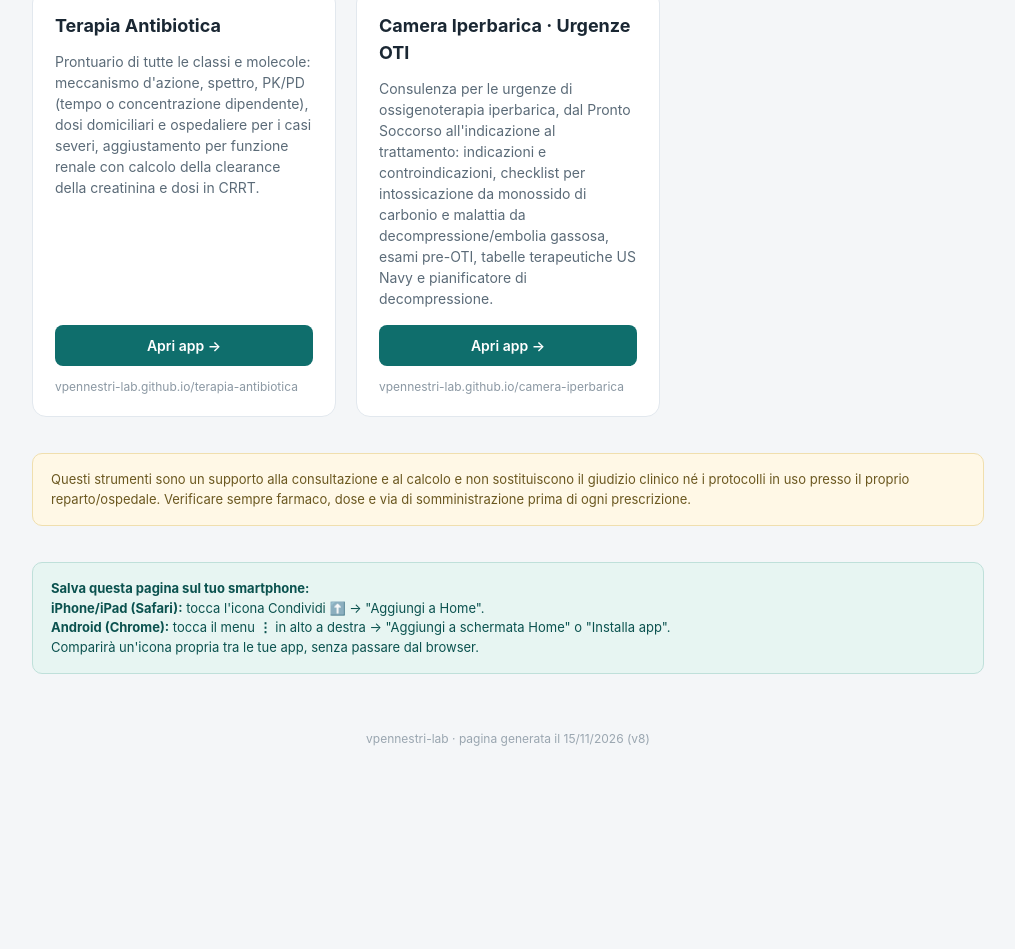
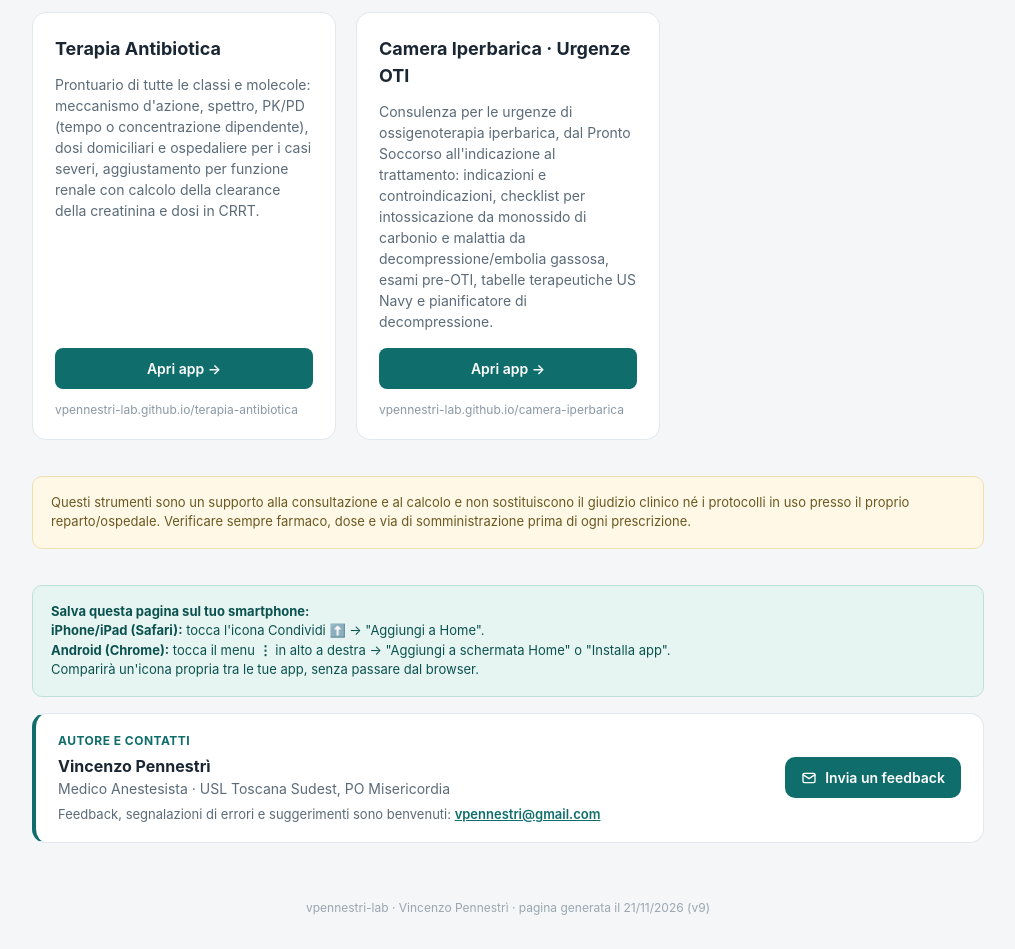
Before and after one commit to vpennestri-lab/vpennestri-lab.github.io, a plain HTML site: page index.html in a window 1280 px wide. Shown: the part 1714-2663 px from the top of the page, without its empty margins (132-1147 px from the left). Before the commit the page ends 2494 px from the top, so only its background shows below. Drawn offline with Linux system fonts and the light colour scheme.

Commit message:
Aggiungi autore e contatti per feedback (v9)

```diff
--- a/index.html
+++ b/index.html
@@ -156,6 +156,26 @@ padding:16px 18px;
 font-size:13px;
 color:#6b5820;
 }
+.author{
+background:var(--card);
+border:1px solid var(--line);
+border-left:4px solid var(--accent);
+border-radius:14px;
+padding:18px 22px;
+margin-top:16px;
+display:flex;
+flex-wrap:wrap;
+align-items:center;
+justify-content:space-between;
+gap:14px;
+}
+.author .who{font-size:15px;line-height:1.5;color:var(--ink);}
+.author .who b{font-size:16px;}
+.author .who span{color:var(--ink-soft);font-size:14px;}
+.author .who .lbl{display:block;font-size:12px;font-weight:700;letter-spacing:.04em;text-transform:uppercase;color:var(--accent);margin-bottom:4px;}
+.author a.mail{display:inline-flex;align-items:center;gap:8px;background:var(--accent);color:#fff;text-decoration:none;font-size:14px;font-weight:600;padding:10px 16px;border-radius:10px;white-space:nowrap;}
+.author a.mail:hover{background:var(--accent-dark);}
+.author .addr{font-size:13px;color:var(--ink-soft);margin-top:4px;word-break:break-all;}
 footer{
 text-align:center;
 font-size:12px;
@@ -168,7 +188,7 @@ padding:0 24px 32px;
 
 <header>
 <h1>App Cliniche · Anestesia e Terapia Intensiva</h1>
-<p>Strumenti web rapidi di consultazione, sviluppati e mantenuti da Vincenzo Pennestri. Nessuna installazione richiesta: apri il link da qualsiasi dispositivo.</p>
+<p>Strumenti web rapidi di consultazione, sviluppati e mantenuti da Vincenzo Pennestrì, Medico Anestesista. Nessuna installazione richiesta: apri il link da qualsiasi dispositivo.</p>
 <div class="search-wrap">
 <svg viewBox="0 0 24 24" fill="none" stroke="#fff" stroke-width="2" stroke-linecap="round" stroke-linejoin="round"><circle cx="11" cy="11" r="7"></circle><line x1="21" y1="21" x2="16.65" y2="16.65"></line></svg>
 <input type="text" id="app-search" placeholder="Cerca per nome o parola chiave (es. QT, epidurale, pediatrica)..." autocomplete="off">
@@ -290,10 +310,21 @@ Questi strumenti sono un supporto alla consultazione e al calcolo e non sostitui
 <b>Android (Chrome):</b> tocca il menu <span style="font-weight:600;">⋮</span> in alto a destra → "Aggiungi a schermata Home" o "Installa app".<br>
 Comparirà un'icona propria tra le tue app, senza passare dal browser.
 </div>
+<div class="author" id="autore">
+<div class="who">
+<span class="lbl">Autore e contatti</span>
+<b>Vincenzo Pennestrì</b><br>
+<span>Medico Anestesista · USL Toscana Sudest, PO Misericordia</span>
+<div class="addr">Feedback, segnalazioni di errori e suggerimenti sono benvenuti: <a href="mailto:vpennestri@gmail.com" style="color:var(--accent);font-weight:600;">vpennestri@gmail.com</a></div>
+</div>
+<a class="mail" href="mailto:vpennestri@gmail.com?subject=Feedback%20App%20Cliniche&amp;body=App%3A%20%0AOsservazione%3A%20%0A">
+<svg width="16" height="16" viewBox="0 0 24 24" fill="none" stroke="#fff" stroke-width="2" stroke-linecap="round" stroke-linejoin="round"><rect x="3" y="5" width="18" height="14" rx="2"></rect><polyline points="3 7 12 13 21 7"></polyline></svg>
+Invia un feedback</a>
+</div>
 </main>
 
 <footer>
-vpennestri-lab · pagina generata il 15/11/2026 (v8)
+vpennestri-lab · Vincenzo Pennestrì · pagina generata il 21/11/2026 (v9)
 </footer>
 
 <script>
```
